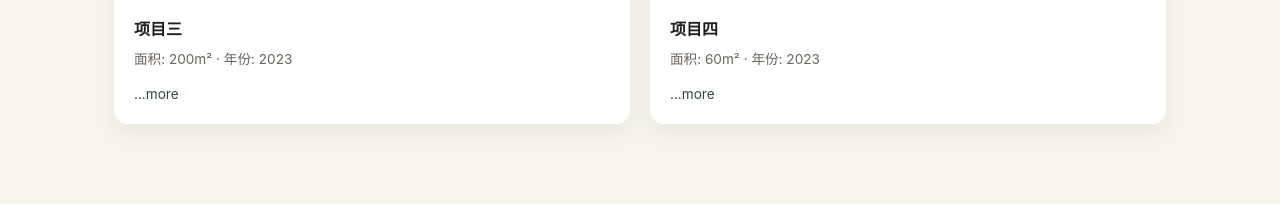
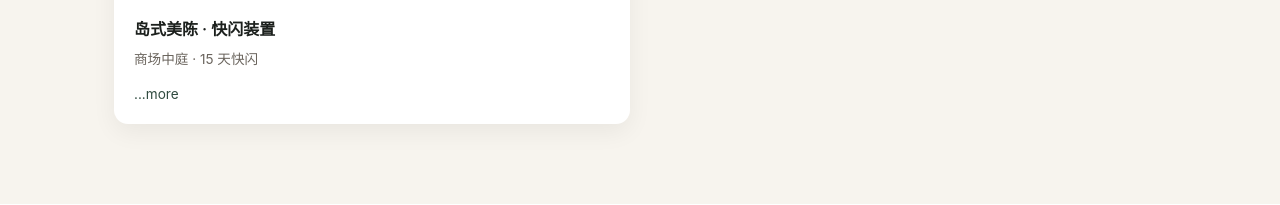
Before and after one commit to 86loozooy-svg/bimuyu-os, a FastAPI app: page / in a window 1280 px wide. Shown: the part 1495-1700 px from the top of the page. Run offline with FastAPI, Linux system fonts and the light colour scheme; data comes from the database, SQL or seed files in the repository.

Commit message:
refactor: 删除JSON路由，恢复DB路由，模板字段全部适配数据库

```diff
--- a/app/main.py
+++ b/app/main.py
@@ -1,10 +1,6 @@
-import json
-from pathlib import Path
-
-from fastapi import FastAPI, HTTPException, Request
-from fastapi.responses import HTMLResponse, RedirectResponse
+from fastapi import FastAPI, Request
+from fastapi.responses import RedirectResponse
 from fastapi.staticfiles import StaticFiles
-from fastapi.templating import Jinja2Templates
 from starlette.middleware.base import BaseHTTPMiddleware
 
 from app.config import BASE_DIR
@@ -42,35 +38,6 @@ class AppAuthMiddleware(BaseHTTPMiddleware):
 
 app.add_middleware(AppAuthMiddleware)
 
-# --- JSON-based case detail (registered before router so /cases/{int} matches first) ---
-templates = Jinja2Templates(directory=str(BASE_DIR / "templates"))
-CASES_PATH = BASE_DIR / "data" / "cases.json"
-
-
-def load_cases() -> list:
-    if CASES_PATH.exists():
-        return json.loads(CASES_PATH.read_text(encoding="utf-8"))
-    return []
-
-
-@app.get("/cases", response_class=HTMLResponse)
-async def cases_list(request: Request):
-    cases = load_cases()
-    return templates.TemplateResponse(
-        "public/cases.html", {"request": request, "cases": cases}
-    )
-
-
-@app.get("/cases/{case_id}", response_class=HTMLResponse)
-async def case_detail(request: Request, case_id: int):
-    cases = load_cases()
-    case = next((c for c in cases if c["id"] == case_id), None)
-    if not case:
-        raise HTTPException(status_code=404, detail="案例不存在")
-    return templates.TemplateResponse(
-        "public/case_detail.html", {"request": request, "case": case}
-    )
-
 app.include_router(public.router)
 app.include_router(app_auth.router)
 app.include_router(app_dashboard.router)
--- a/templates/public/index.html
+++ b/templates/public/index.html
@@ -22,38 +22,16 @@
   <div class="container">
     <h2 class="section-title">案例展示 <span>Project</span></h2>
     <div class="cases-grid">
-      <a href="/cases/1" class="case-card">
-        <div class="case-img"><img src="/static/images/cases/case-01.jpg" alt="YUJIA COFFEE"></div>
+      {% for case in cases %}
+      <a href="/cases/{{ case.slug }}" class="case-card">
+        <div class="case-img"><img src="{{ case.cover_image }}" alt="{{ case.title }}"></div>
         <div class="case-info">
-          <h3>YUJIA COFFEE</h3>
-          <p>面积: 120m² · 年份: 2024</p>
+          <h3>{{ case.title }}</h3>
+          <p>{{ case.subtitle }}</p>
           <span class="case-more">...more</span>
         </div>
       </a>
-      <a href="/cases/2" class="case-card">
-        <div class="case-img"><img src="/static/images/cases/case-02.jpg" alt="项目二"></div>
-        <div class="case-info">
-          <h3>项目二</h3>
-          <p>面积: 80m² · 年份: 2024</p>
-          <span class="case-more">...more</span>
-        </div>
-      </a>
-      <a href="/cases/3" class="case-card">
-        <div class="case-img"><img src="/static/images/cases/case-03.jpg" alt="项目三"></div>
-        <div class="case-info">
-          <h3>项目三</h3>
-          <p>面积: 200m² · 年份: 2023</p>
-          <span class="case-more">...more</span>
-        </div>
-      </a>
-      <a href="/cases/4" class="case-card">
-        <div class="case-img"><img src="/static/images/cases/case-04.jpg" alt="项目四"></div>
-        <div class="case-info">
-          <h3>项目四</h3>
-          <p>面积: 60m² · 年份: 2023</p>
-          <span class="case-more">...more</span>
-        </div>
-      </a>
+      {% endfor %}
     </div>
   </div>
 </section>
```
Also changed, not shown: templates/public/case_detail.html (+4 -4 lines), templates/public/cases.html (+7 -7 lines).
